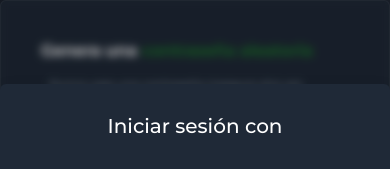
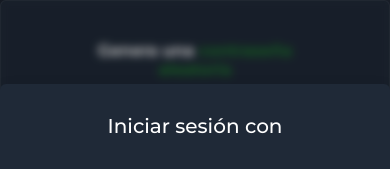
Before and after one commit to davidmerino123/password-manager-js-david-merino, a website built with Vite: page index.html in a window 390 px wide. Shown: the top 169 px of the page. Built offline with nearby package versions, Linux system fonts and the light colour scheme; some packages are replaced by stand-ins of ours; no server answers.

Commit message:
agregar ancho a text-center

```diff
--- a/src/style.css
+++ b/src/style.css
@@ -196,7 +196,8 @@ input[type="number"] {
         justify-content: center;
       }
       .text-center{
-        text-align: center;
+        margin: 0 auto;
+        width: 75%;
       }
       .mostrar-contras{
         font-size: 0.7rem;
```
